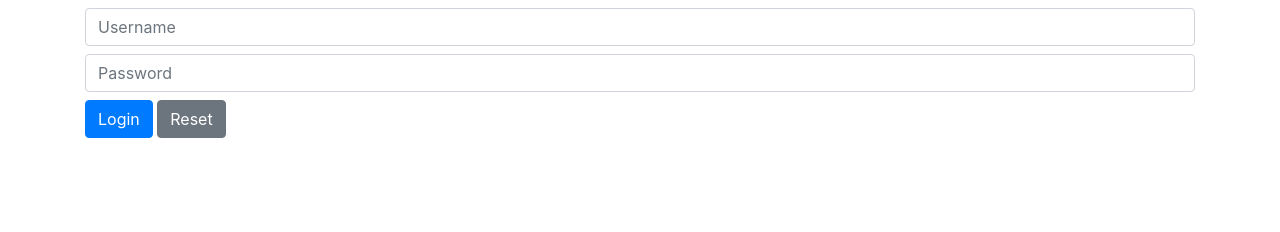
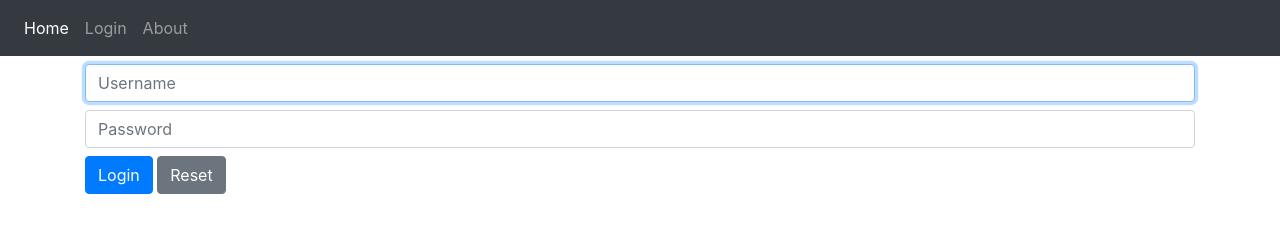
Before and after one commit to MisterMiz/gitweb, a plain HTML site: page login.html in a window 1280 px wide. Drawn offline with nearby package versions, Linux system fonts and the light colour scheme.

Commit message:
add navbar and focus

```diff
--- a/login.html
+++ b/login.html
@@ -1,5 +1,6 @@
 <!DOCTYPE html>
 <html lang="en">
+
 <head>
     <meta charset="UTF-8">
     <meta name="viewport" content="width=device-width, initial-scale=1.0">
@@ -12,12 +13,13 @@
 
     <script>
         $(document).ready(function () {
+            $("#txtUser").focus();
             $("#btnLogin").click(function () {
                 let username = $("#txtUser").val();
                 let password = $("#txtPassword").val();
-                if(username =="user" && password == "1234"){
+                if (username == "user" && password == "1234") {
                     alert("OK")
-                }else{
+                } else {
                     alert("Fail")
                 }
             });
@@ -25,6 +27,7 @@
             $("#btnReset").click(function () {
                 $("#txtUser").val("");
                 $("#txtPassword").val("");
+                $("#txtUser").focus();
 
             });
         });
@@ -32,6 +35,14 @@
 </head>
 
 <body>
+    <nav class="navbar navbar-expand navbar-dark bg-dark">
+        <div class="nav navbar-nav">
+            <a class="nav-item nav-link active" href="index.html">Home</a>
+            <a class="nav-item nav-link" href="#">Login</a>
+            <a class="nav-item nav-link" href="about.html">About</a>
+        </div>
+    </nav>
+
     <div class="container">
         <input type="text" id="txtUser" placeholder="Username" class="form-control my-2">
         <input type="password" id="txtPassword" placeholder="Password" class="form-control mb-2">
@@ -39,4 +50,5 @@
         <button id="btnReset" class="btn btn-secondary">Reset</button>
     </div>
 </body>
+
 </html>
```
